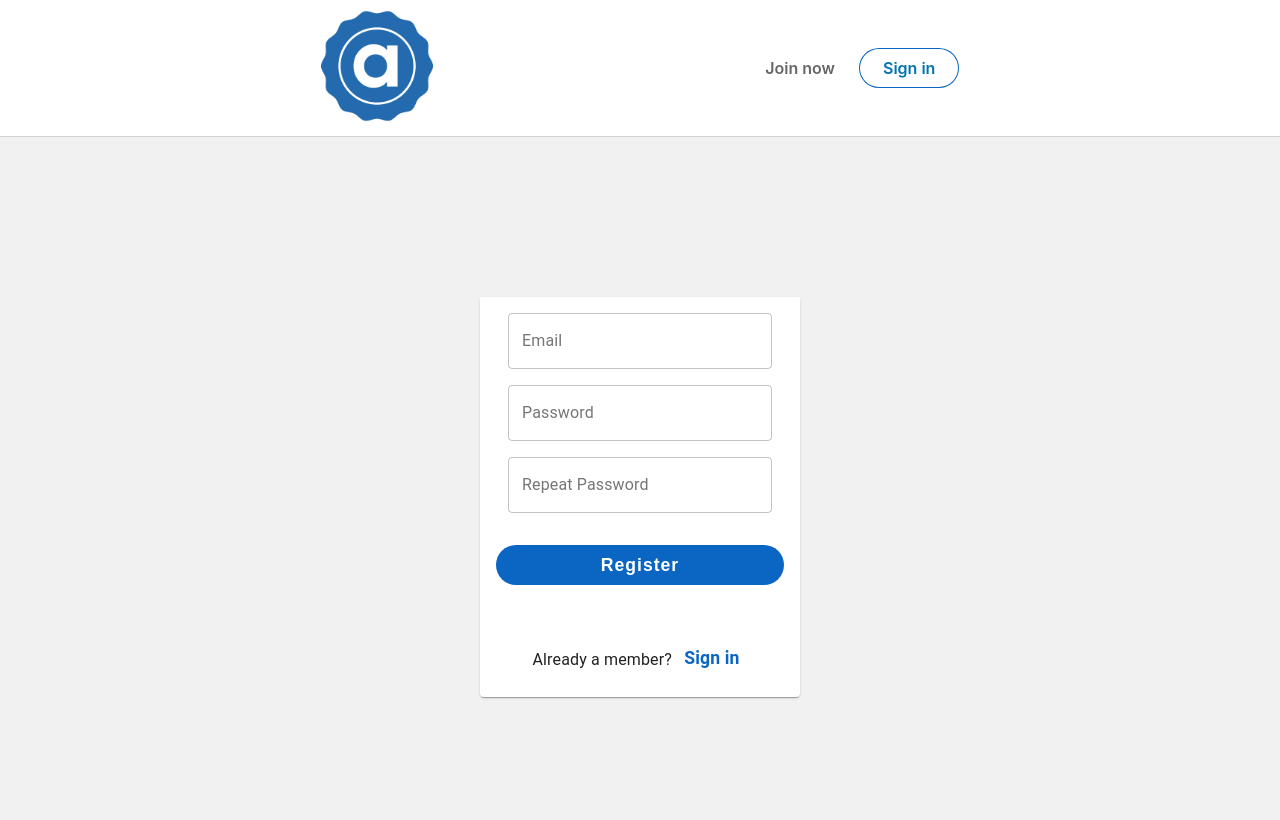
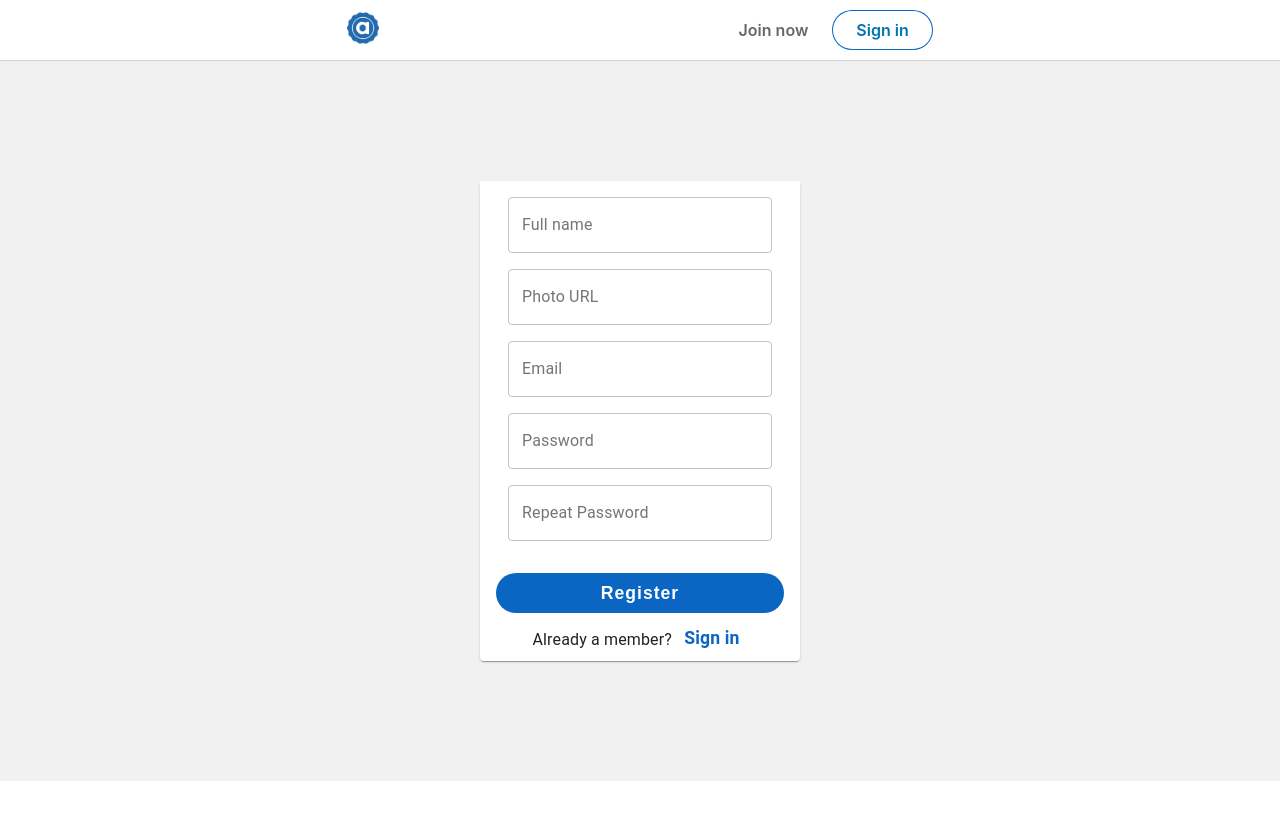
Before and after one commit to todor-grigorov/social-network-cra, a React (Create React App) app: page /register in a window 1280 px wide. Shown: the top 820 px of the page. Built offline with nearby package versions, Linux system fonts and the light colour scheme.

Commit message:
User can SignIn, changes to Register
Changes to user register (added inputs for full name and photo url).

User can Sign In. Users full name, email and photo url are used/displayed in the Sidebar section.

```diff
--- a/src/components/Feed.js
+++ b/src/components/Feed.js
@@ -10,11 +10,14 @@ import InputOption from './InputOption';
 import Post from './Post';
 import { db } from '../firebase/firebase';
 import firebase from 'firebase';
+import { useSelector } from "react-redux";
 
 function Feed() {
 
     const [posts, setPosts,] = useState([]);
     const [input, setInput] = useState("");
+
+    const user = useSelector((state => state.user));
 
     useEffect(() => {
         db.collection("post").orderBy("timestamp", "desc").onSnapshot(snapshot => {
--- a/src/components/Navigation/Navigation.js
+++ b/src/components/Navigation/Navigation.js
@@ -11,26 +11,20 @@ import SupervisorAccountIcon from '@material-ui/icons/SupervisorAccount';
 import BusinessCenterIcon from '@material-ui/icons/BusinessCenter';
 import ChatIcon from '@material-ui/icons/Chat';
 import NotificationsIcon from '@material-ui/icons/Notifications';
+import { useSelector } from "react-redux";
 
 
 
 const Navigation = (props) => {
-
+    const user = useSelector((state => state.user));
 
     return (
         <div className="nav">
-            {/* Public Navigation */}
-            <Link to="/">
-                <img src={logo} alt="logo" style={{ maxWidth: "7em" }} />
-            </Link>
-            <div className="">
-                <Link className="nav-btn-only-text" to="/register">Join now</Link>
-                <Link className="nav-btn-outlined" to="/signin">Sign in</Link>
-            </div>
-
+            {user.email ?
+                <>
                     {/* Private Navigation */}
-            {/* <div className="nav__left">
-                <img src={logo} alt="logo" style={{ maxWidth: "7em" }} />
+                    <div className="nav__left">
+                        <img src={logo} alt="logo" style={{ maxWidth: "2em" }} />
                         <div className="nav__search">
                             <SearchIcon />
                             <input type="text" placeholder="Search" />
@@ -43,7 +37,20 @@ const Navigation = (props) => {
                         <NavigationOption Icon={ChatIcon} title="Messages" />
                         <NavigationOption Icon={NotificationsIcon} title="Notifications" />
                         <NavigationOption avatar={avatarPic} title="My profile" />
-            </div> */}
+                    </div>
+                </>
+                :
+                <>
+                    {/* Public Navigation */}
+                    <Link to="/">
+                        <img src={logo} alt="logo" style={{ maxWidth: "2em" }} />
+                    </Link>
+                    <div className="">
+                        <Link className="nav-btn-only-text" to="/register">Join now</Link>
+                        <Link className="nav-btn-outlined" to="/signin">Sign in</Link>
+                    </div>
+                </>
+            }
         </div>
     );
 }
--- a/src/components/Sidebar.js
+++ b/src/components/Sidebar.js
@@ -1,9 +1,11 @@
 import React from 'react'
 import { Avatar } from '@material-ui/core';
+import { useSelector } from "react-redux";
 import '../css/Sidebar.css';
 import background from '../resources/images/test_background.jpeg';
 
 const Sidebar = () => {
+    const user = useSelector((state => state.user));
 
     const recentItem = (topic) => (
         <div className="sidebar__recentItem">
@@ -16,9 +18,9 @@ const Sidebar = () => {
         <div className="sidebar">
             <div className="sidebar__top">
                 <img src={background} alt="" />
-                <Avatar className="sidebar__avatar" />
-                <h2>T Grigorov</h2>
-                <h4>tod@abv.bg</h4>
+                <Avatar className="sidebar__avatar" alt="user photo" src={user.photoURL} />
+                <h2>{user.displayName || "New user"}</h2>
+                <h4>{user.email || "Add yor email"}</h4>
             </div>
             <div className="sidebar__stats">
                 <div className="sidebar__stat">
--- a/src/components/user/Register.js
+++ b/src/components/user/Register.js
@@ -1,11 +1,9 @@
 import * as React from "react";
 import { useState } from 'react';
-import { Link } from "react-router-dom";
-import { useHistory } from "react-router-dom";
+import { Link, useHistory } from "react-router-dom";
 import { Grid, Paper, TextField, makeStyles, Typography } from '@material-ui/core';
 import { auth } from '../../firebase/firebase';
 import '../../css/App.css';
-import { useDispatch } from "react-redux";
 import userActions from "../../redux/actions/userActions";
 
 
@@ -21,11 +19,13 @@ const useStyles = makeStyles((theme) => ({
 }));
 
 const Register = (props) => {
+    const [fullName, setFullName] = useState("");
+    const [photoUrl, setPhotoUrl] = useState("");
     const [email, setEmail] = useState("");
     const [password, setPassword] = useState("");
     const [rePassword, setRePassword] = useState("");
 
-    const dispatch = useDispatch();
+
     const classes = useStyles();
     let history = useHistory();
 
@@ -33,28 +33,42 @@ const Register = (props) => {
     const onRegister = (e) => {
         e.preventDefault();
 
+        if (!fullName) return;
+        if (!photoUrl) return;
         if (!email) return;
         if (!password) return;
         if (!rePassword) return;
 
         auth.createUserWithEmailAndPassword(email, password)
             .then(userAuth => {
-                dispatch({ type: userActions.login, payload: userAuth.user });
-                setEmail("");
-                setPassword("");
-                setRePassword("");
-                history.push("/signin");
+                userAuth.user.updateProfile({
+                    displayName: fullName,
+                    photoURL: photoUrl,
+                }).then(() => {
+                    setFullName("");
+                    setPhotoUrl("");
+                    setEmail("");
+                    setPassword("");
+                    setRePassword("");
+                    history.push("/signin");
+                });
             });
     };
 
     return (
-        <Grid container className="register-page">
-            <Grid item xs={3} className="register-container">
+        <Grid container className="register">
+            <Grid item xs={3} className="register__container">
                 <Paper container className={classes.paper}>
                     <Grid container justify="center" className={classes.gridForm}>
                         <Grid item xs={12}>
-                            <form id="register-form" method="POST">
+                            <form id="register__form" method="POST">
                                 <Grid container spacing={2} justify="center" alignItems="flex-end" style={{ height: "100%", paddingTop: "5%" }}>
+                                    <Grid item xs={10}>
+                                        <TextField variant="outlined" fullWidth label="Full name" name="fullName" value={fullName} onChange={(e) => setFullName(e.target.value)} />
+                                    </Grid>
+                                    <Grid item xs={10}>
+                                        <TextField variant="outlined" fullWidth label="Photo URL" name="photoUrl" value={photoUrl} onChange={(e) => setPhotoUrl(e.target.value)} />
+                                    </Grid>
                                     <Grid item xs={10}>
                                         <TextField variant="outlined" fullWidth label="Email" name="email" value={email} onChange={(e) => setEmail(e.target.value)} />
                                     </Grid>
--- a/src/components/user/SignIn.js
+++ b/src/components/user/SignIn.js
@@ -1,7 +1,11 @@
 import * as React from "react";
-import { Link } from "react-router-dom";
+import { useState } from "react";
+import { Link, useHistory } from "react-router-dom";
+import { useDispatch } from "react-redux";
+import { auth } from '../../firebase/firebase';
 import { Grid, Paper, TextField, makeStyles, Typography } from '@material-ui/core';
 import '../../css/App.css';
+import userActions from "../../redux/actions/userActions";
 
 
 const useStyles = makeStyles((theme) => ({
@@ -18,7 +22,27 @@ const useStyles = makeStyles((theme) => ({
 }));
 
 const SignIn = (props) => {
+    const [email, setEmail] = useState("");
+    const [password, setPassword] = useState("");
+
+    const dispatch = useDispatch();
+    let history = useHistory();
     const classes = useStyles();
+
+    const onSignIn = (e) => {
+        e.preventDefault();
+
+        if (!email) return;
+        if (!password) return;
+
+        auth.signInWithEmailAndPassword(email, password)
+            .then(userAuth => {
+                dispatch({ type: userActions.login, payload: userAuth.user });
+                setEmail("");
+                setPassword("");
+                history.push("/");
+            });
+    }
 
     return (
         <Grid container className="signin-page">
@@ -29,14 +53,29 @@ const SignIn = (props) => {
                         <Typography variant="h6" component="h6">Your programming social network</Typography>
                         <Grid container spacing={2} justify="center">
                             <Grid item xs={10}>
-                                <TextField variant="outlined" fullWidth label="Username" name="username" />
+                                <TextField
+                                    variant="outlined"
+                                    fullWidth
+                                    label="Email"
+                                    name="email"
+                                    value={email}
+                                    onChange={(e) => setEmail(e.target.value)}
+                                />
                             </Grid>
                             <Grid item xs={10}>
-                                <TextField variant="outlined" fullWidth type="password" label="Password" name="password" />
+                                <TextField
+                                    variant="outlined"
+                                    fullWidth
+                                    type="password"
+                                    label="Password"
+                                    name="password"
+                                    value={password}
+                                    onChange={(e) => setPassword(e.target.value)}
+                                />
                             </Grid>
                         </Grid>
 
-                        <button type="submit">Sign in</button>
+                        <button type="submit" onClick={onSignIn}>Sign in</button>
                     </form>
                 </Paper>
             </Grid>
--- a/src/css/App.css
+++ b/src/css/App.css
@@ -222,7 +222,7 @@ h1, h2, h3, h4, h5, h6, p {margin: 0}
 
 /*================================== Register ==========================================*/
 
-.register-page {
+.register {
   width: 100%;
   height: 90%;
   display: flex;
@@ -232,9 +232,9 @@ h1, h2, h3, h4, h5, h6, p {margin: 0}
   background-color: #f1f1f1;
 }
 
-.register-container {
+.register__container {
   /* min-width: 20%; */
-  min-height: 50vh;
+  min-height: 60vh;
   max-height: 70vh;
   display: flex;
   flex-direction: column;
@@ -242,7 +242,7 @@ h1, h2, h3, h4, h5, h6, p {margin: 0}
   background-color: white;
 }
 
-#register-form {
+#register__form {
   width: 100%;
   height: 90%;
   /* padding-top: 5%; */
@@ -254,7 +254,7 @@ h1, h2, h3, h4, h5, h6, p {margin: 0}
   align-items: center;
 }
 
-#register-form button {
+#register__form button {
   margin-top: 5%;
   width: 90%;
   background-color: #0073b1;
@@ -282,6 +282,6 @@ h1, h2, h3, h4, h5, h6, p {margin: 0}
   border-radius: 28px !important;
 }
 
-#register-form button:hover {
+#register__form button:hover {
   background: #004182 !important;
 }
```
Lines whose indentation alone changed are shown as unchanged.
